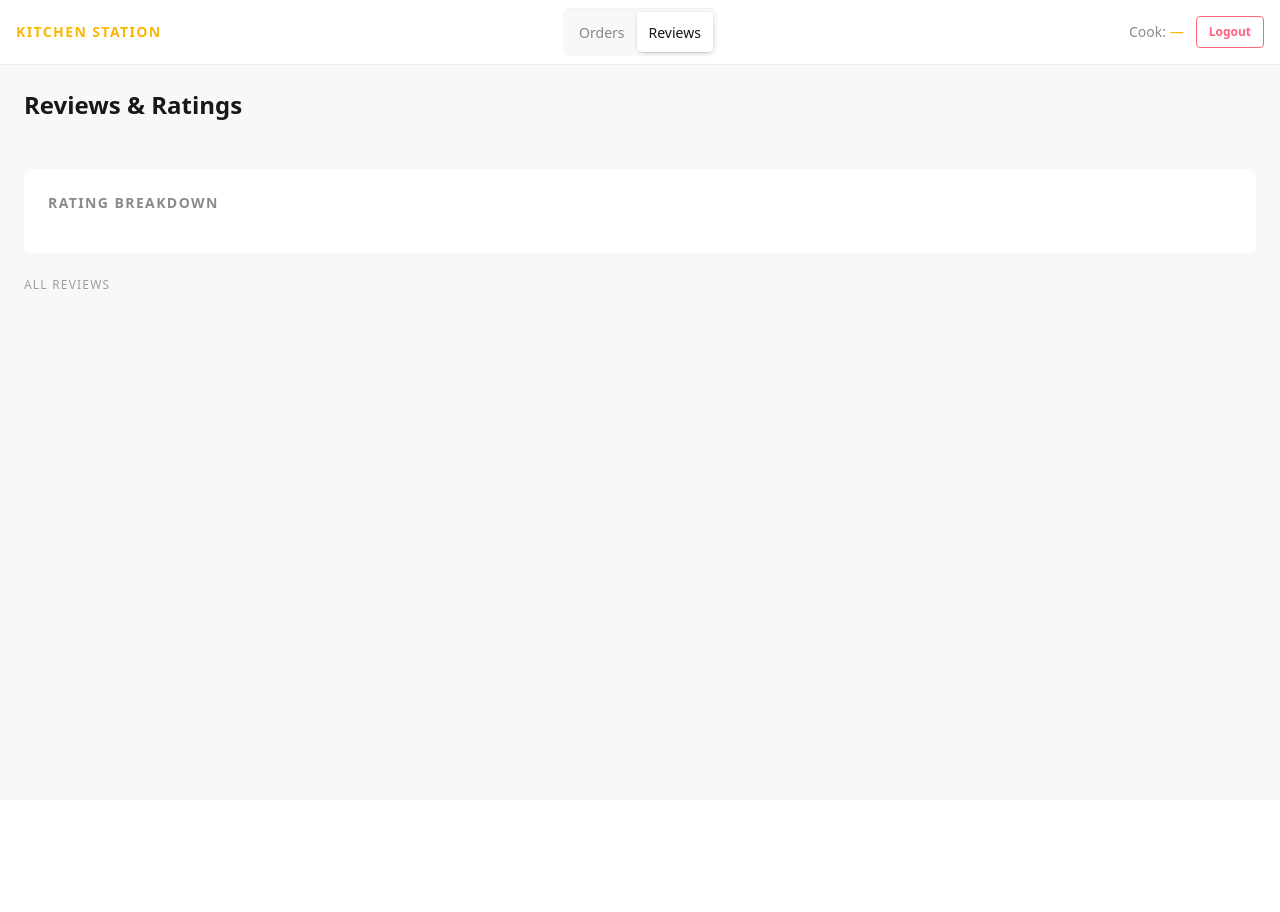
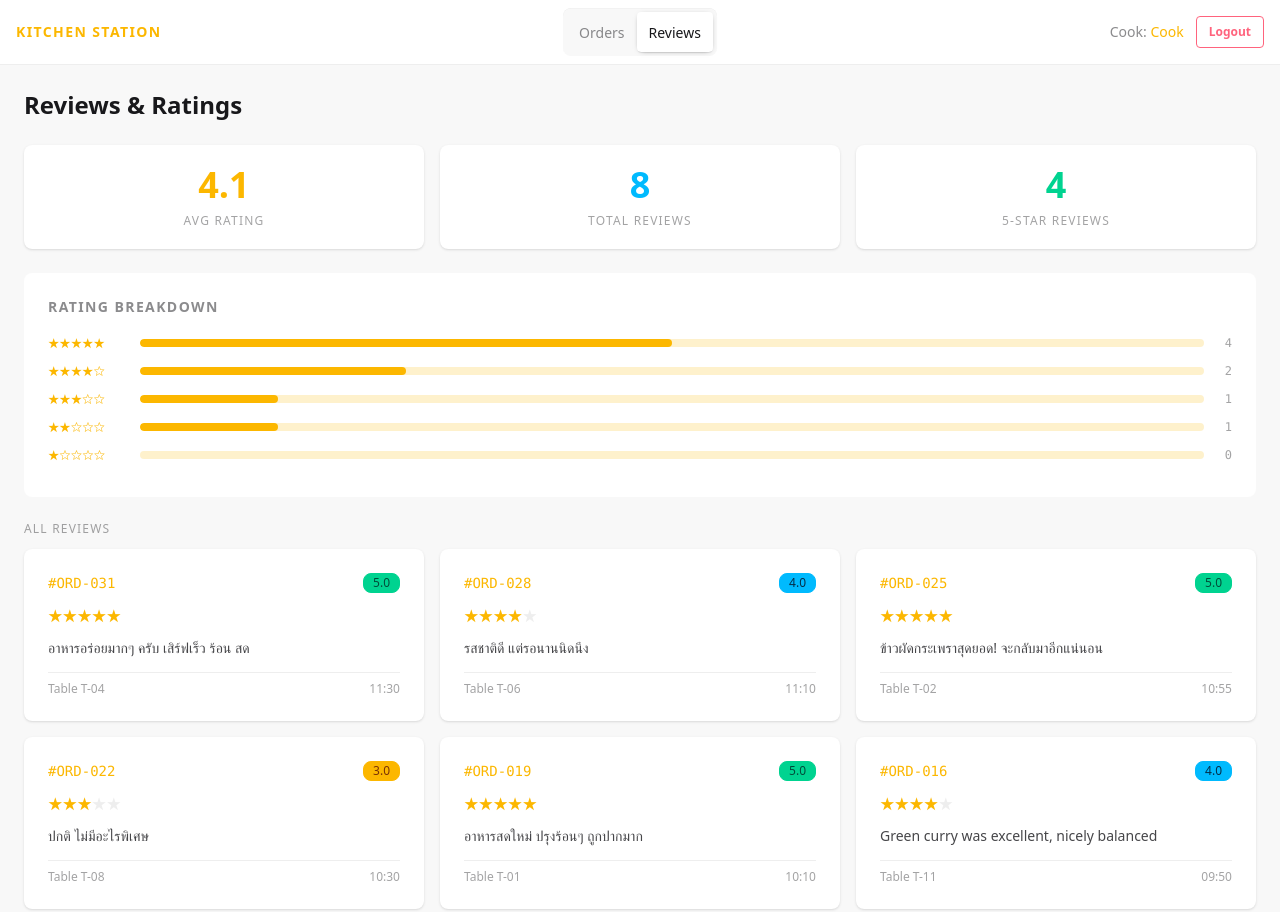
Before and after one commit to Machi98745/Web_Project, a plain HTML site: page views/reviews.html in a window 1280 px wide. Shown: the top 912 px of the page. Before the commit the page ends 800 px from the top, so only its background shows below. Drawn offline with nearby package versions, Linux system fonts and the light colour scheme.

Commit message:
update my code

```diff
--- a/views/reviews.html
+++ b/views/reviews.html
@@ -46,6 +46,6 @@
     <div class="grid grid-cols-1 md:grid-cols-2 lg:grid-cols-3 gap-4" id="review-grid"></div>
   </main>
 
-<script src=""></script>
+<script src="/public/js/reviews.js"></script>
 </body>
 </html>
```
